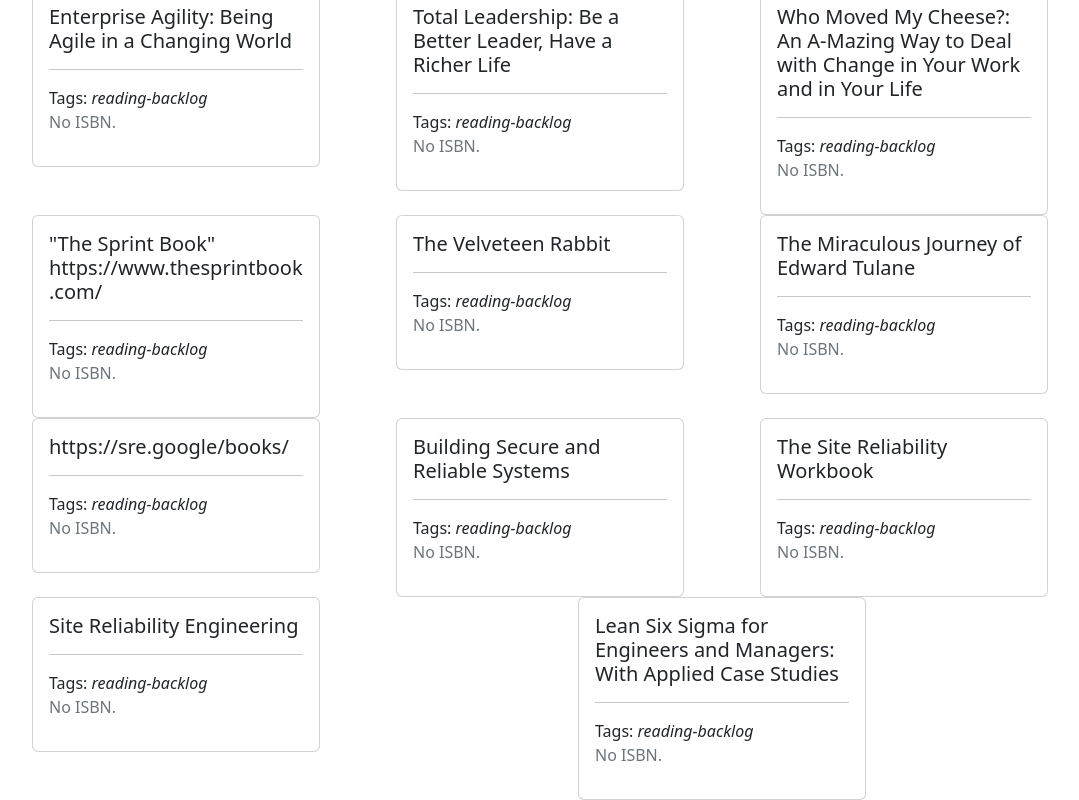
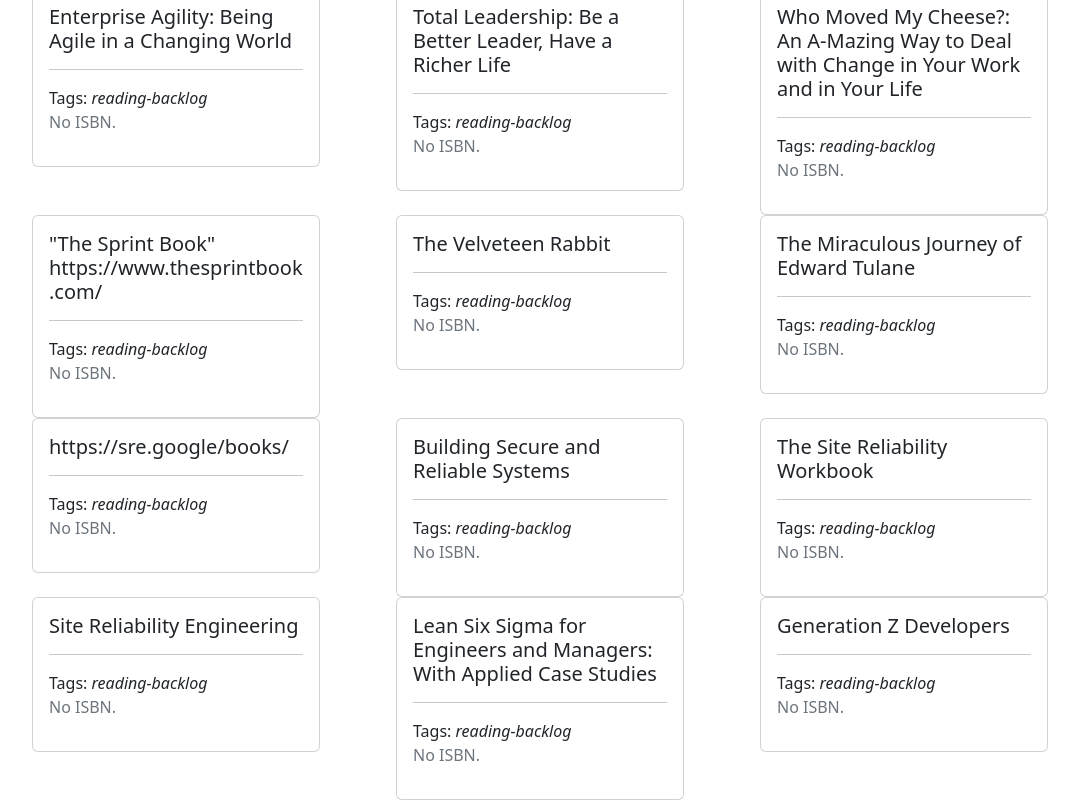
Before and after one commit to meltingscales/henrypost.net, a React (Create React App) app: page /fun/books in a window 1280 px wide. Shown: the part 4317-5117 px from the top of the page, without its empty margins (74-1153 px from the left). Built offline with nearby package versions, Linux system fonts and the light colour scheme.

Commit message:
add genz devs

```diff
--- a/src/data/modelbound/sampleBooks.ts
+++ b/src/data/modelbound/sampleBooks.ts
@@ -110,6 +110,7 @@ Site Reliability Engineering
 
 # more ideas
 Lean Six Sigma for Engineers and Managers: With Applied Case Studies
+Generation Z Developers
 
 `.split('\n') //split by newline
     .filter((it) => it.length > 0) //ignore empty strings
```
